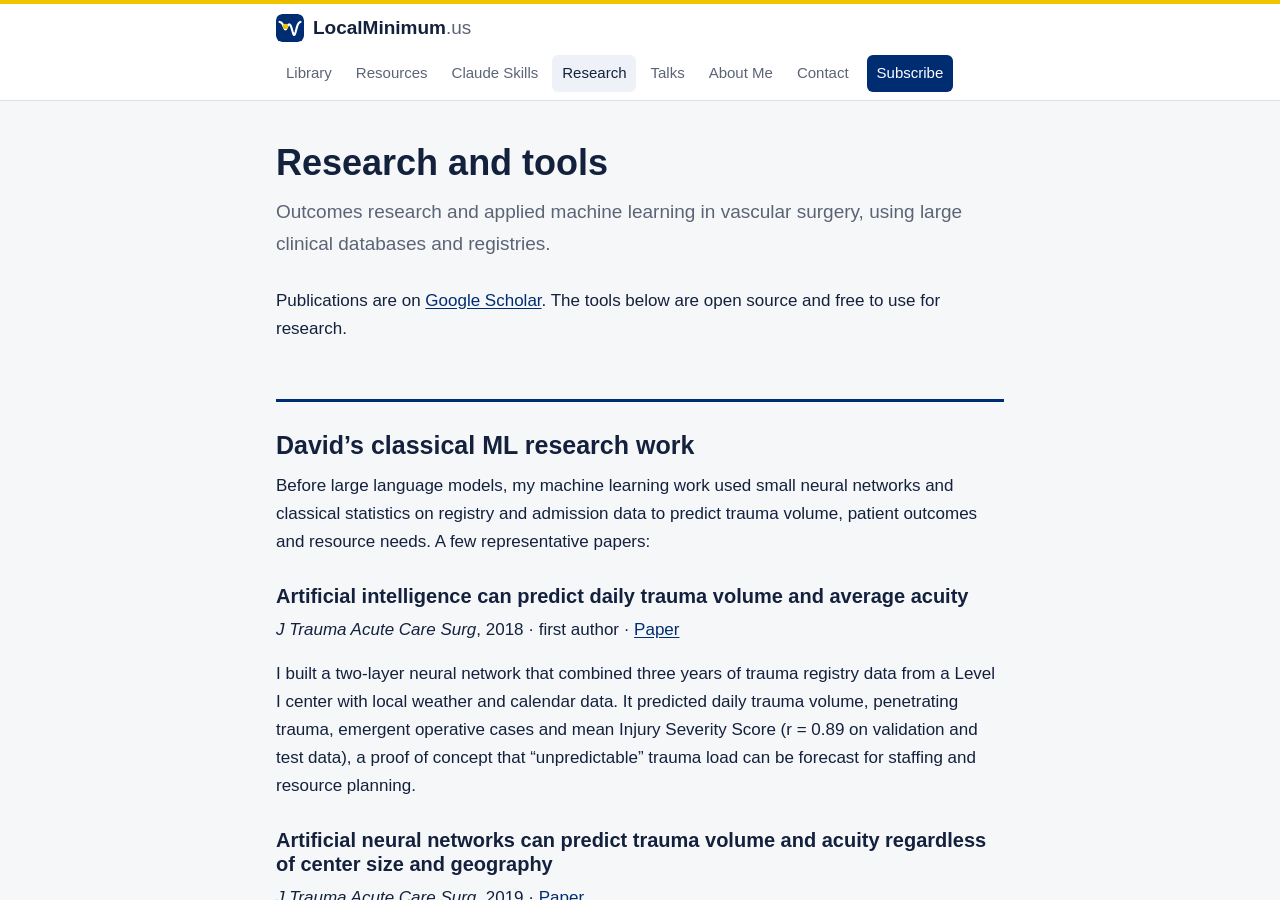
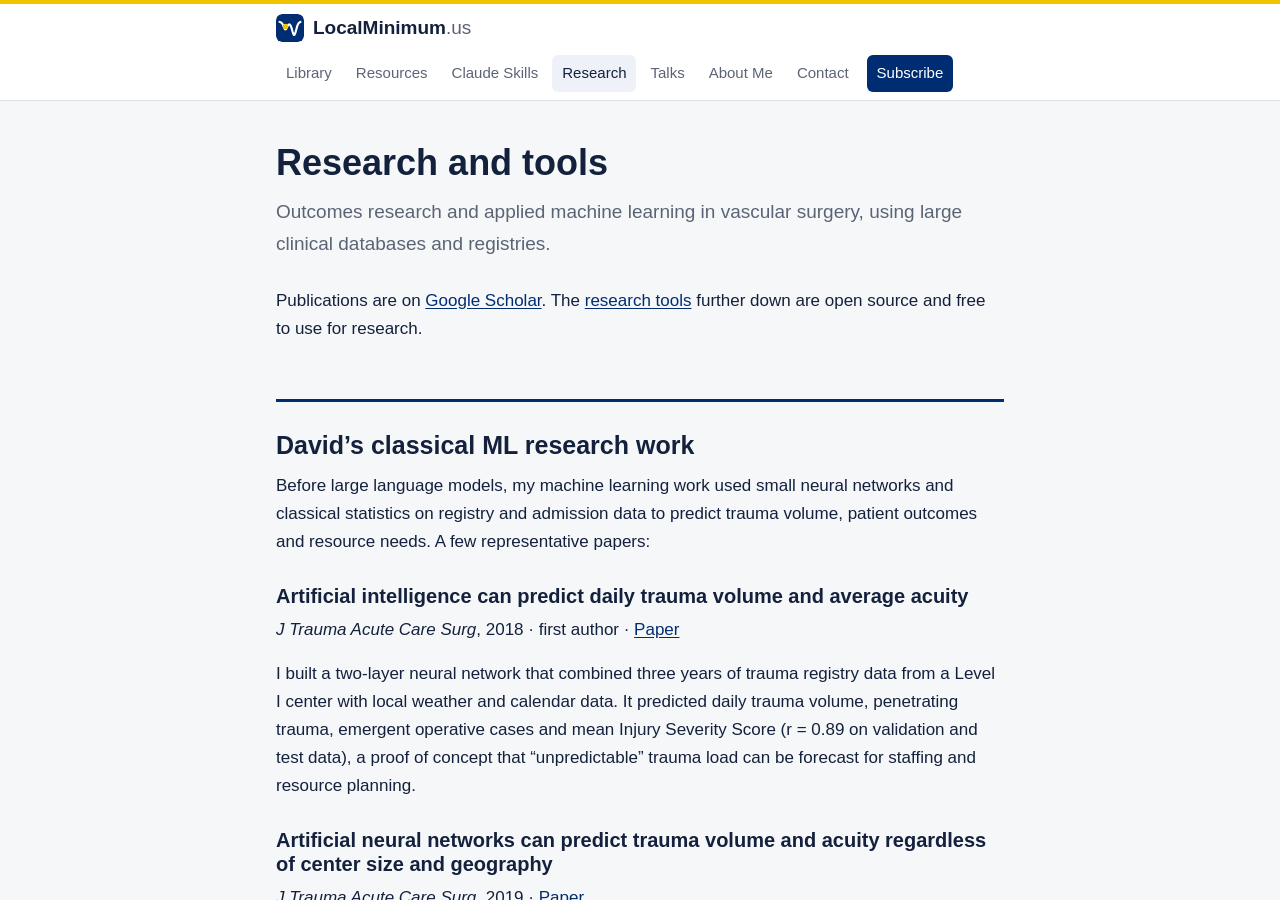
Before and after one commit to davidstonko/ai-surgery, a Jekyll site: the page built from docs/research/index.md, in a window 1280 px wide and 900 px high. Built offline with Jekyll 4.4.1, drawn with Linux system fonts in a browser that asks for light colours.

Commit message:
Research: fix tools pointer
Co-Authored-By: Claude Opus 5.5 <noreply@anthropic.com>
Claude-Session: https://claude.ai/code/session_01CC9uqAMJHVu3pkJefiANJN

```diff
--- a/docs/research/index.md
+++ b/docs/research/index.md
@@ -10,7 +10,7 @@ description: David Stonko's research on outcomes and applied machine learning in
 
 <div class="prose" markdown="1">
 
-Publications are on [Google Scholar](https://scholar.google.com/citations?user=615pt6cAAAAJ&hl=en). The tools below are open source and free to use for research.
+Publications are on [Google Scholar](https://scholar.google.com/citations?user=615pt6cAAAAJ&hl=en). The [research tools](#open-research-tools) further down are open source and free to use for research.
 
 <hr>
 
```
